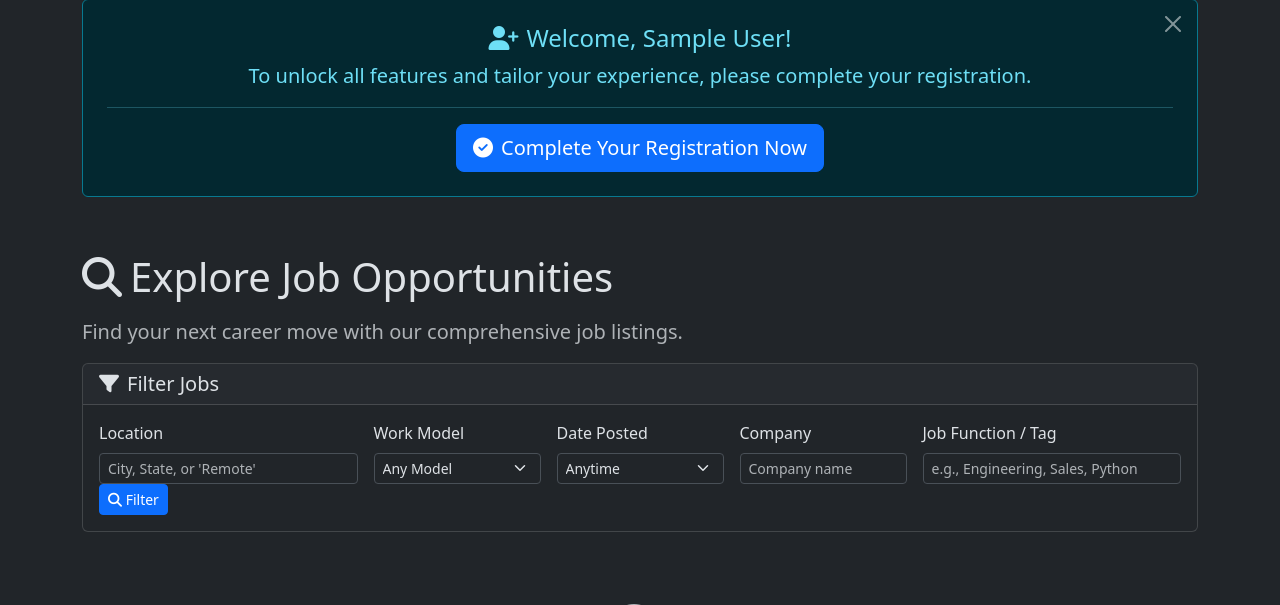
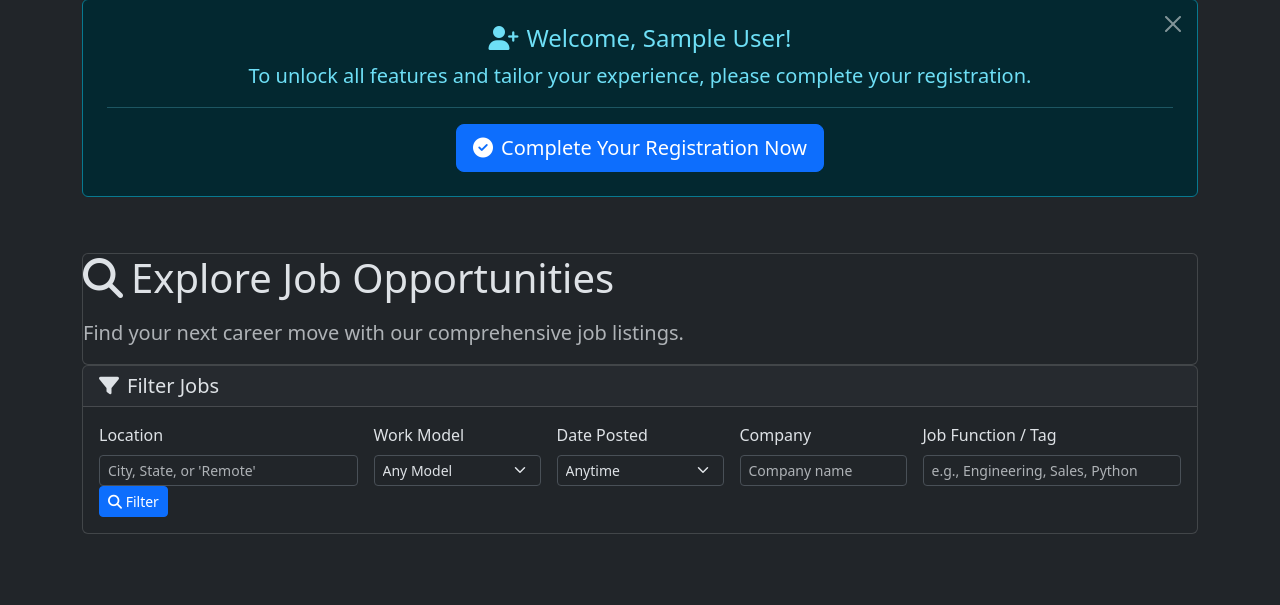
Before and after one commit to Disha-01-alt/Job-Portal, a Flask app: page /candidate/jobs in a window 1280 px wide. Shown: the part 87-692 px from the top of the page. Run offline with Flask 3, Linux system fonts and the light colour scheme; the visitor is signed in with stand-in values (Sample User, id 1); data that the repository does not hold is empty; some libraries are stand-ins or nearby versions.

Commit message:
Update jobs.html

```diff
--- a/templates/candidate/jobs.html
+++ b/templates/candidate/jobs.html
@@ -6,10 +6,12 @@
 <div class="container py-4">
     <div class="row">
         <div class="col-12">
+            <div class="card filter-card">
             <h1 class="mb-3"><i class="fas fa-search me-2"></i>Explore Job Opportunities</h1>
             <p class="lead text-muted">Find your next career move with our comprehensive job listings.</p>
         </div>
     </div>
+        </div>
 
     <!-- Job Filters -->
     <div class="row mb-4">
```
